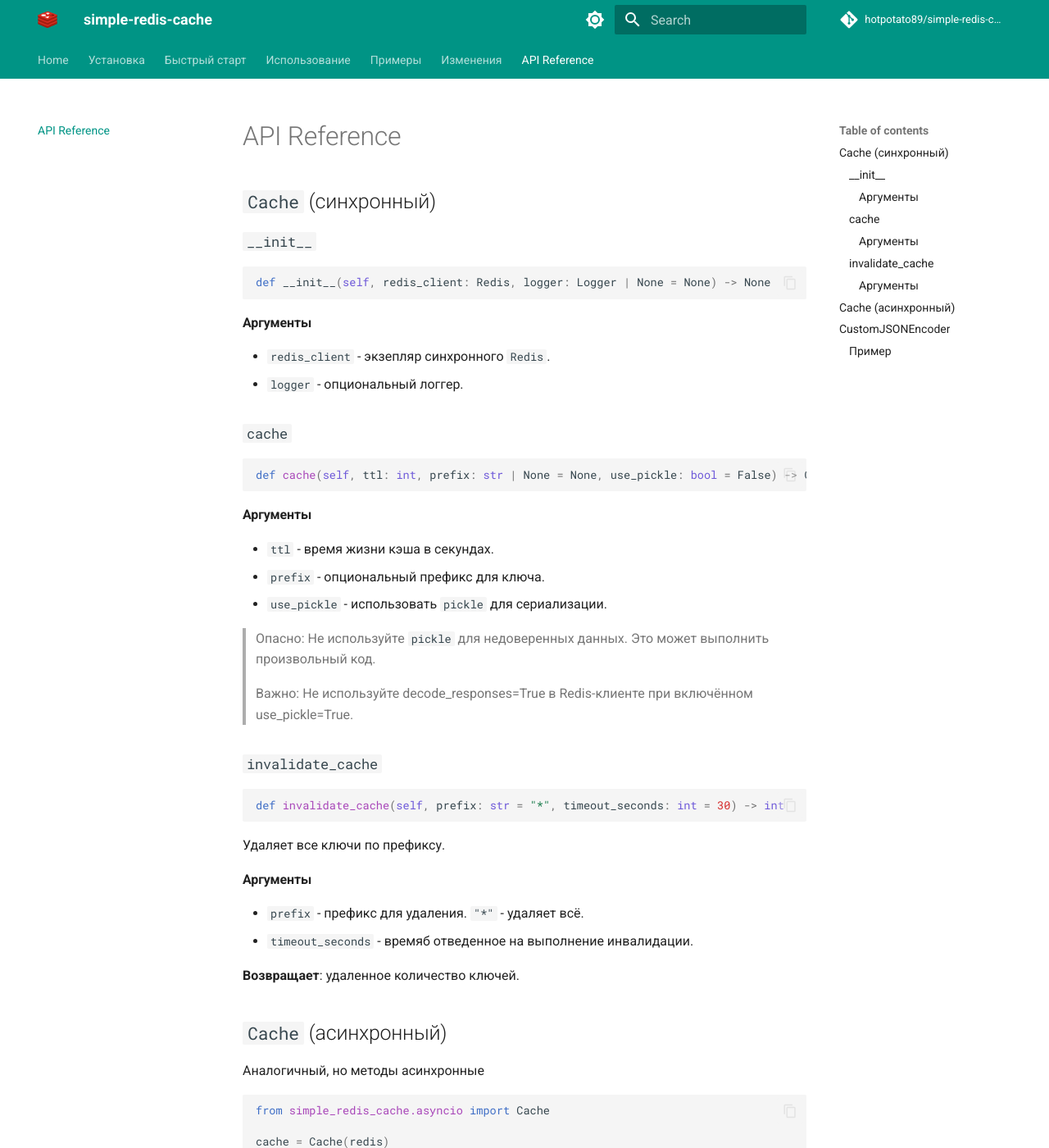
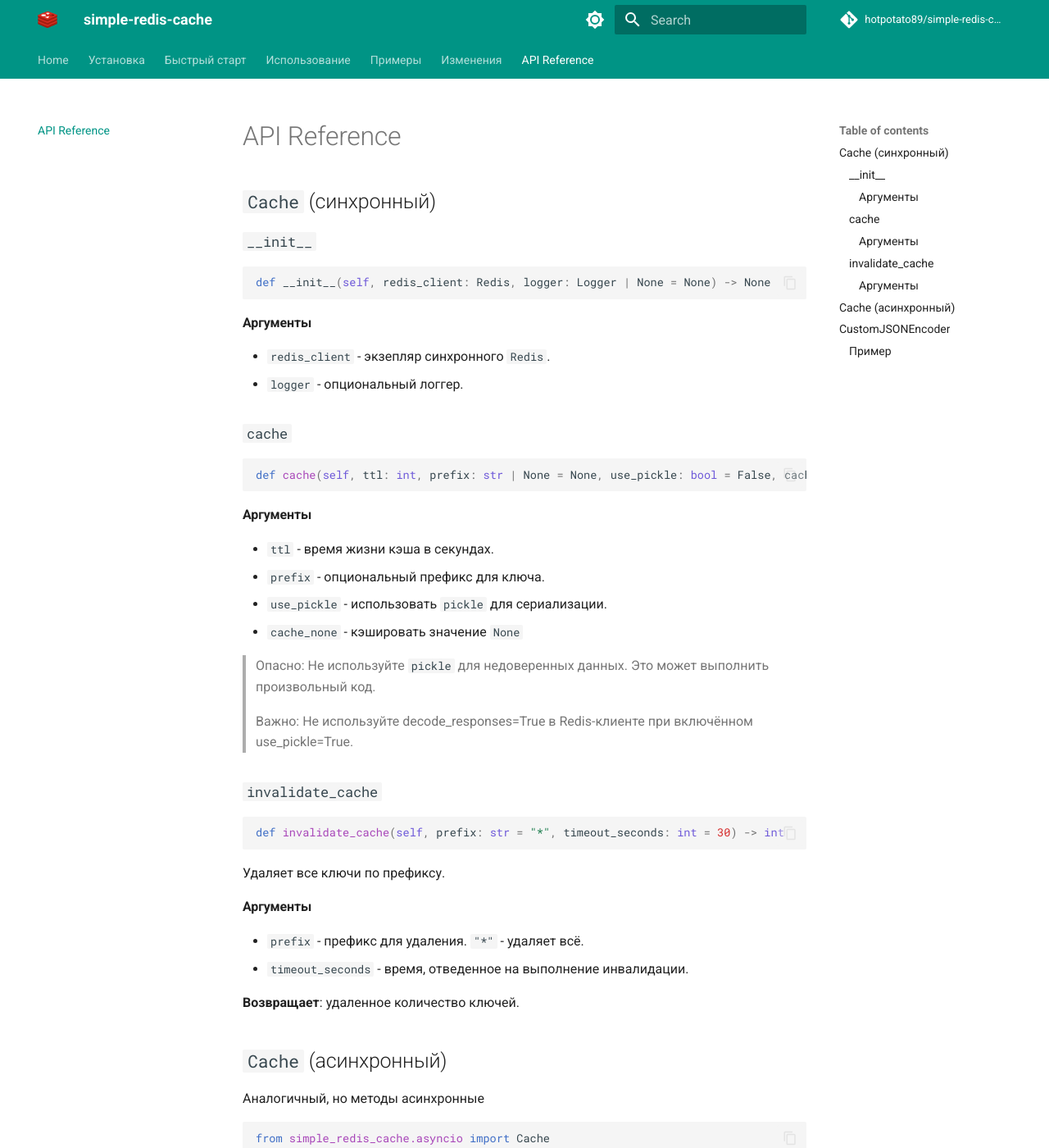
Before and after one commit to hotpotato89/simple-redis-cache, an MkDocs documentation site: the page built from docs/api.md, in a window 1280 px wide and 1400 px high. Shown: the whole window at 82% size. Built offline with MkDocs 1.6.1 and Material for MkDocs 9.7.7, drawn with Linux system fonts in a browser that asks for light colours; comment, search, counter and statistics services are not loaded.

Commit message:
docs(mkdocs): cache_none info

````diff
--- a/docs/api.md
+++ b/docs/api.md
@@ -15,7 +15,7 @@
 ### `cache`
 
 ```python
-def cache(self, ttl: int, prefix: str | None = None, use_pickle: bool = False) -> Callable
+def cache(self, ttl: int, prefix: str | None = None, use_pickle: bool = False, cache_none: bool = True) -> Callable
 ```
 
 #### Аргументы
@@ -23,6 +23,7 @@
 * `ttl` - время жизни кэша в секундах.
 * `prefix` - опциональный префикс для ключа.
 * `use_pickle` - использовать `pickle` для сериализации.
+* `cache_none` - кэшировать значение `None`
 
 > Опасно: Не используйте `pickle` для недоверенных данных. Это может выполнить произвольный код.
 
@@ -38,7 +39,7 @@
 #### Аргументы
 
 * `prefix` - префикс для удаления. `"*"` - удаляет всё.
-* `timeout_seconds` - времяб отведенное на выполнение инвалидации.
+* `timeout_seconds` - время, отведенное на выполнение инвалидации.
 
 **Возвращает**: удаленное количество ключей.
 
````
Also changed, not shown: docs/changelog.md (+6 -0 lines).
